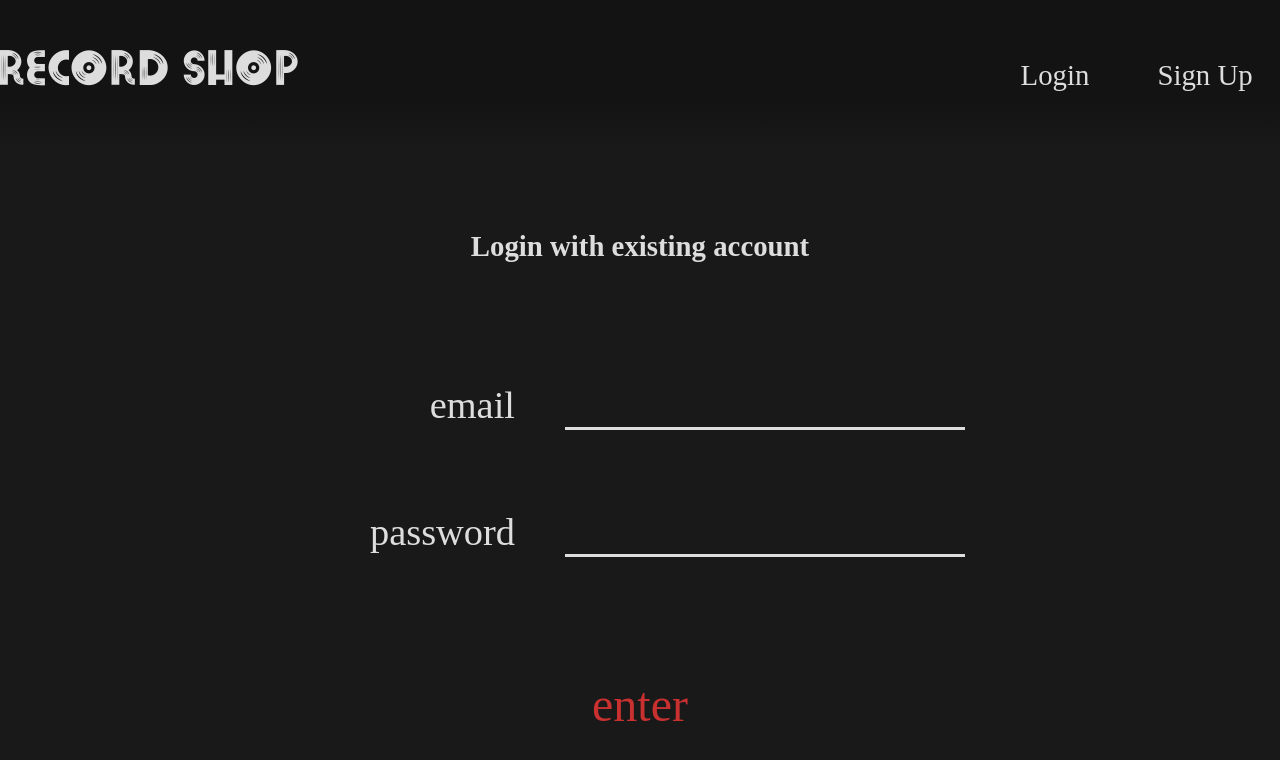
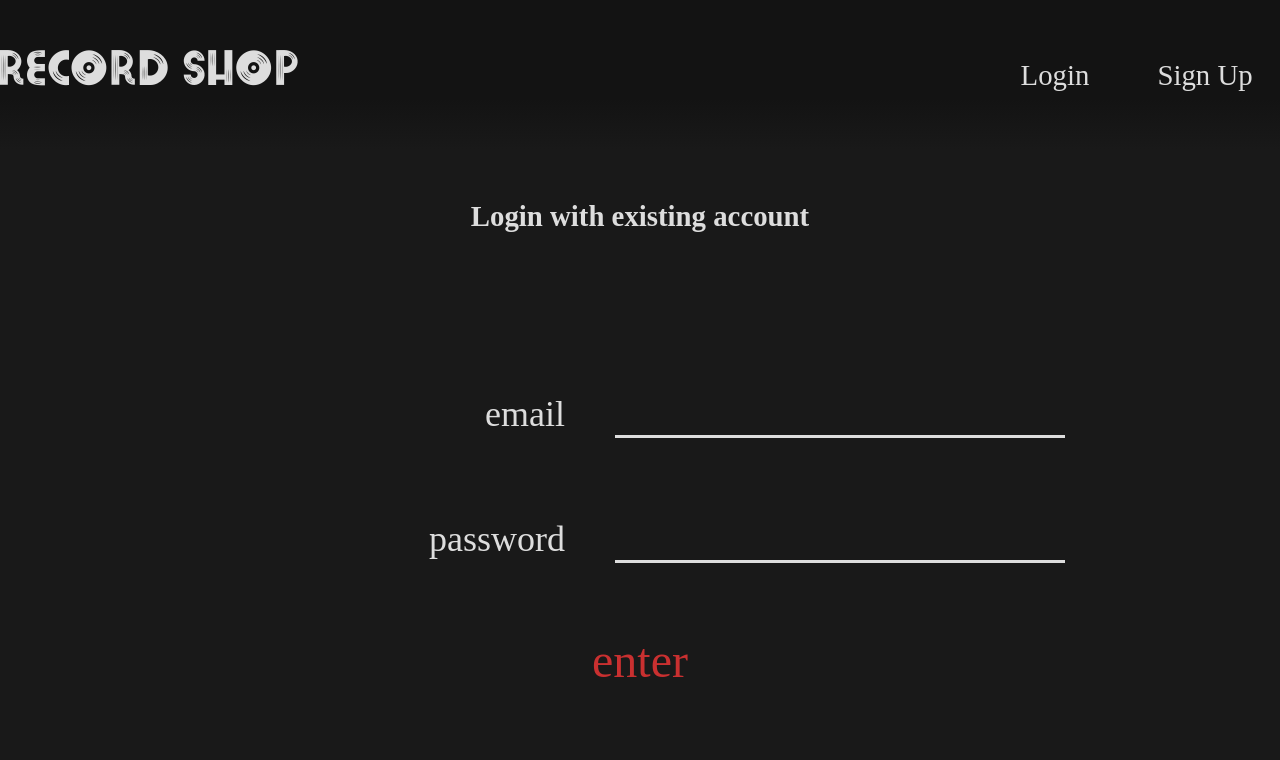
Before and after one commit to plaskevich/recordshop, a React (Create React App) app: page /login in a window 1280 px wide. Shown: the top 760 px of the page. Built offline with nearby package versions, Linux system fonts and the light colour scheme.

Commit message:
small changes

```diff
--- /dev/null
+++ b/craco.config.js
@@ -0,0 +1,7 @@
+module.exports = {
+  plugins: [
+    {
+      plugin: require("craco-plugin-scoped-css"),
+    },
+  ],
+};
--- a/src/App.js
+++ b/src/App.jsx
@@ -1,6 +1,7 @@
 import { BrowserRouter as Router, Switch, Route } from "react-router-dom";
 import Landing from "./components/Landing/Landing";
 import Login from "./components/Login/Login";
+import SignUp from "./components/SignUp/SignUp";
 import "./App.scss";
 
 function App() {
@@ -14,6 +15,9 @@
           <Route path="/login">
             <Login />
           </Route>
+          <Route path="/signup">
+            <SignUp />
+          </Route>
         </Switch>
       </Router>
     </>
--- a/src/components/Login/Login.js
+++ b/src/components/Login/Login.jsx
@@ -1,5 +1,5 @@
 import Header from "../Header/Header";
-import "./Login.scss";
+import "./Login.scoped.scss";
 import { Link } from "react-router-dom";
 
 export default function Login() {
--- /dev/null
+++ b/src/components/SignUp/SignUp.jsx
@@ -0,0 +1,45 @@
+import "./SignUp.scoped.scss";
+import { Link } from "react-router-dom";
+import Header from "../Header/Header";
+
+export default function SignUp() {
+  return (
+    <>
+      <Header />
+      <div className="content">
+        <div className="title-wrap">
+          <h3 className="title">Create a new account</h3>
+        </div>
+        <form action="">
+          <div className="form-group">
+            <span className="label-wrap">
+              <label htmlFor="email">email</label>
+            </span>
+            <input name="email" type="email" className="input" />
+          </div>
+          <div className="form-group">
+            <span className="label-wrap">
+              <label htmlFor="name">name</label>
+            </span>
+            <input name="name" type="text" className="input" />
+          </div>
+          <div className="form-group">
+            <span className="label-wrap">
+              <label htmlFor="password">password</label>
+            </span>
+            <input name="password" type="password" className="input" />
+          </div>
+          <div className="form-group">
+            <span className="label-wrap">
+              <label htmlFor="confirm-password">confirm password</label>
+            </span>
+            <input name="confirm-password" type="password" className="input" />
+          </div>
+          <div className="btn-wrap">
+            <Link className="enter-btn">enter</Link>
+          </div>
+        </form>
+      </div>
+    </>
+  );
+}
--- /dev/null
+++ b/src/components/SignUp/SignUp.scoped.scss
@@ -0,0 +1,70 @@
+@import "../../styles/global.scss";
+
+.content {
+  background-color: $dark;
+  height: 85vh;
+  display: flex;
+  flex-direction: column;
+  align-items: center;
+}
+
+.title-wrap {
+  padding-top: 50px;
+}
+
+.title {
+  font-size: scale(36px);
+  font-family: $bold;
+  color: $light;
+}
+
+form {
+  padding-top: 40px;
+  display: flex;
+  flex-direction: column;
+  justify-content: space-between;
+}
+.form-group {
+  width: 850px;
+  display: flex;
+  justify-content: space-between;
+  padding: 40px 0;
+}
+.label-wrap {
+  width: 350px;
+  text-align: right;
+}
+label {
+  color: $light;
+  font-family: $bold;
+  font-size: scale(45px);
+  text-align: right;
+}
+
+input {
+  width: 450px;
+  font-size: scale(45px);
+  color: $light;
+  font-family: $bold;
+  background-color: transparent;
+  border: none;
+  border-bottom: solid 3px $light;
+  transition: all 0.2s ease;
+}
+
+input:focus {
+  border-bottom: solid 3px $pink;
+  outline: none;
+}
+
+.btn-wrap {
+  display: flex;
+  justify-content: center;
+  padding: 30px;
+}
+
+.enter-btn {
+  color: $pink;
+  font-family: $bold;
+  font-size: scale(60px);
+}
```
Also changed, not shown: package.json (+5 -3 lines), src/components/BackgroundVideo/BackgroundVideo.jsx (renamed from src/components/BackgroundVideo/BackgroundVideo.js), src/components/Header/Header.jsx (renamed from src/components/Header/Header.js), src/components/Landing/Landing.jsx (renamed from src/components/Landing/Landing.js), src/components/Login/Login.scoped.scss (renamed from src/components/Login/Login.scss), 1 other file (tests, documents, lock files or other folders).
